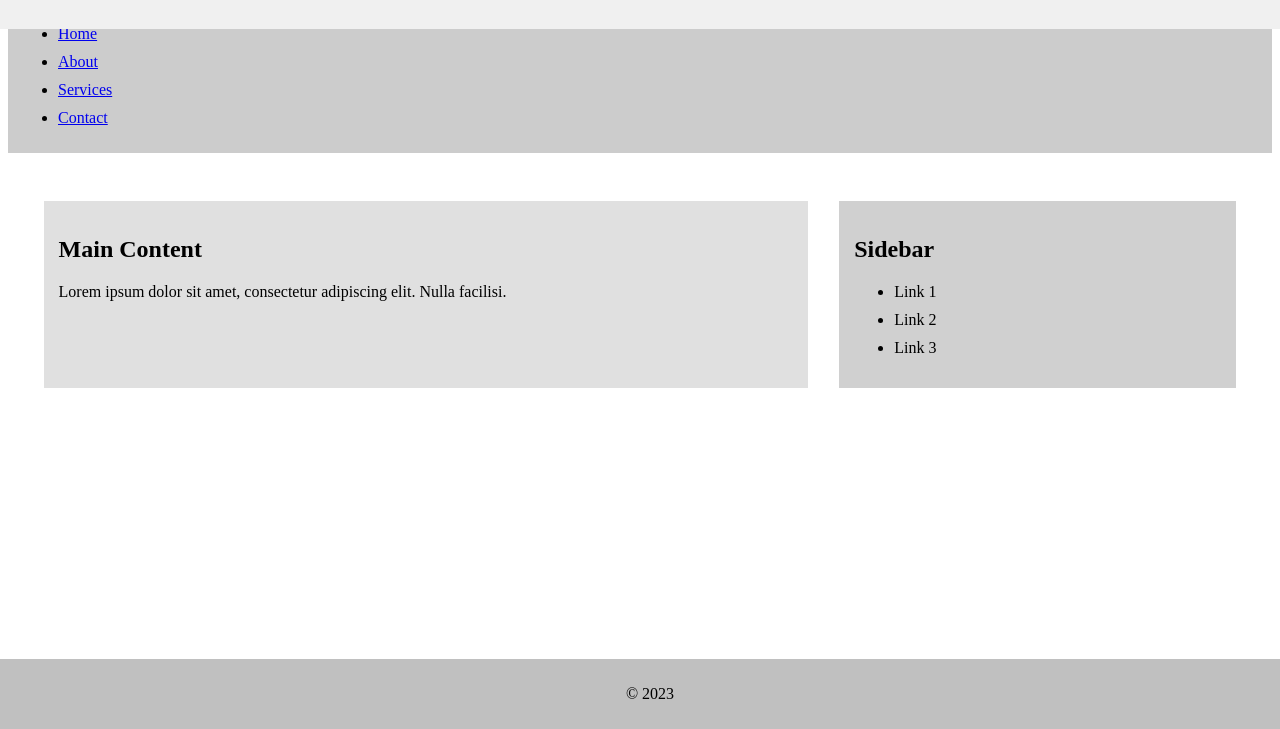
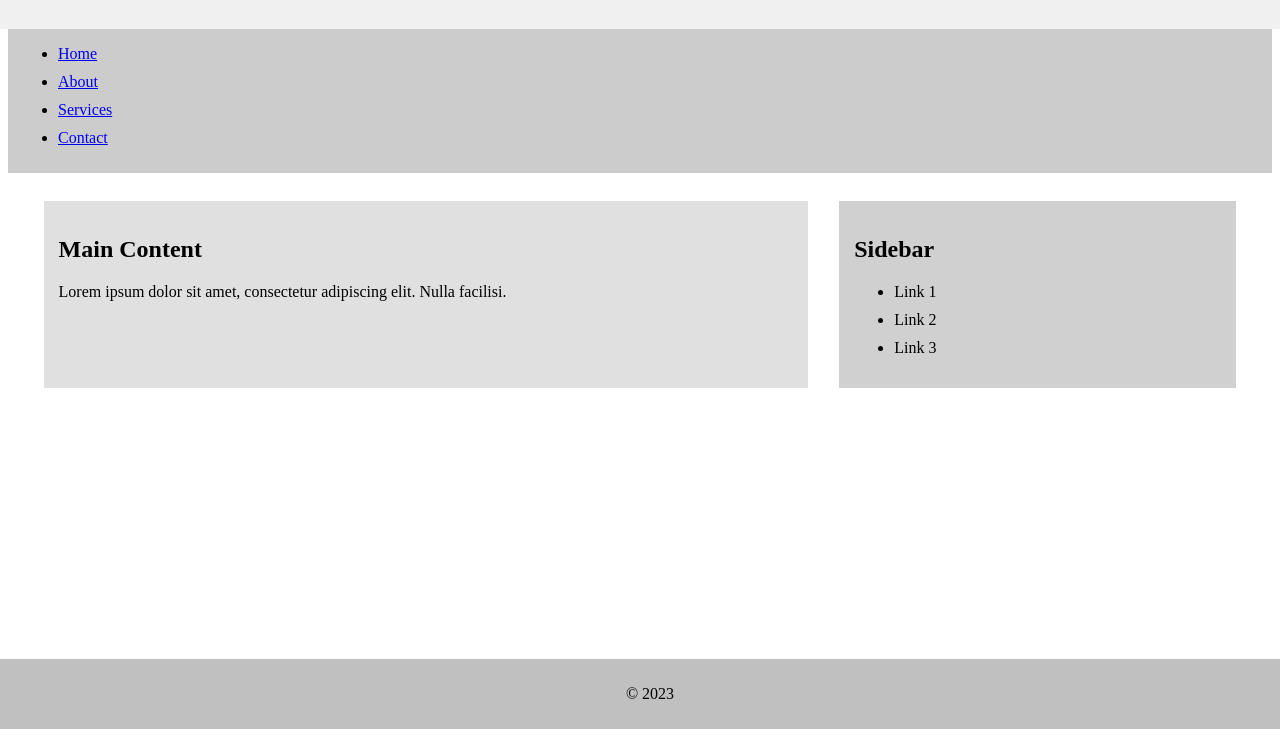
Before and after one commit to abdallah160/MyMissionSubmission, a plain HTML site: page index.html in a window 1280 px wide. Shown: the part 71-800 px from the top of the page. Drawn offline with Linux system fonts and the light colour scheme.

Commit message:
Update style.css

```diff
--- a/style.css
+++ b/style.css
@@ -50,7 +50,7 @@ footer {
 /* Sticky Navigation Bar */
 nav {
     position: sticky;
-    top: 70px;
+    top: 90px;
     background-color: #ccc;
     padding: 10px;
     z-index: 9;
```
